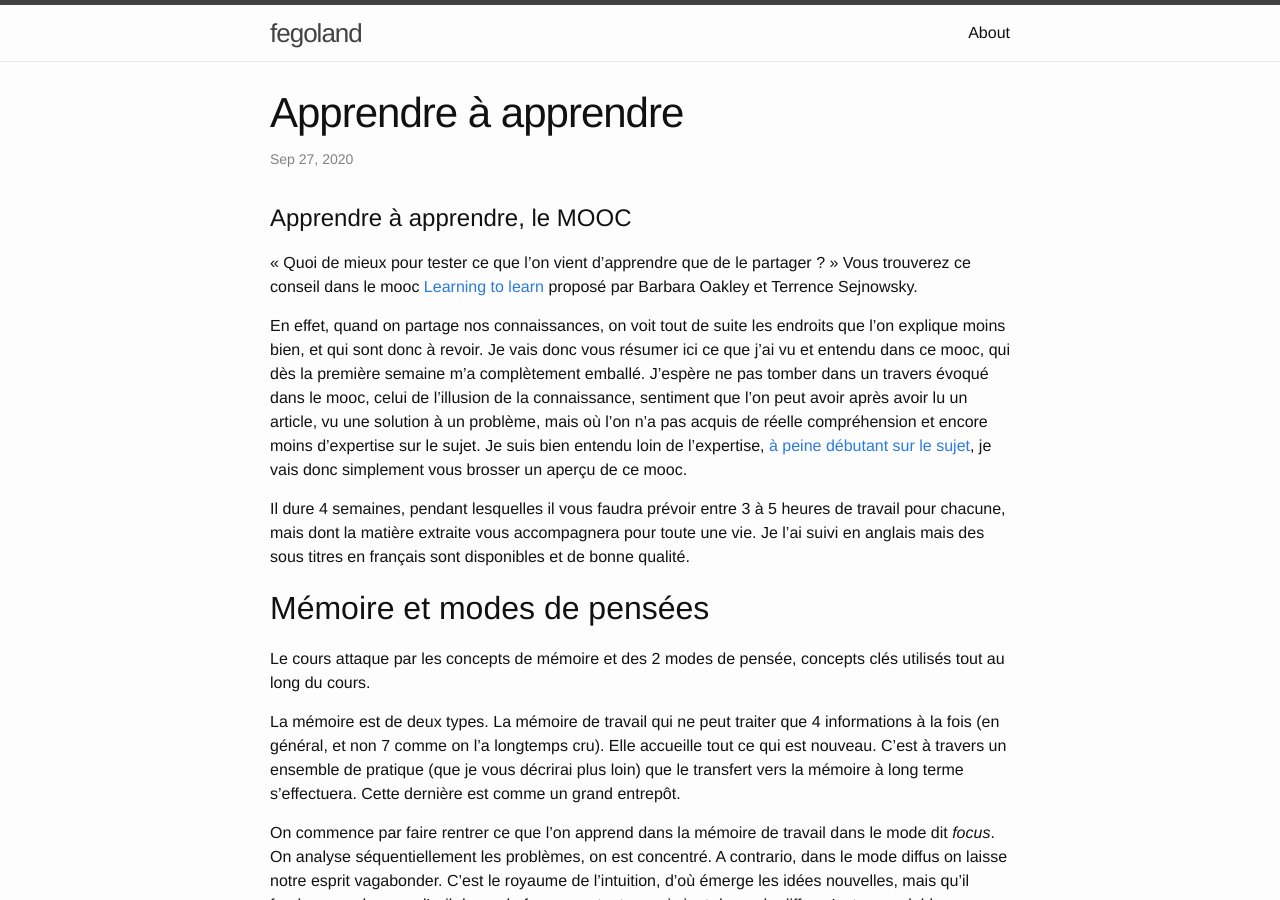
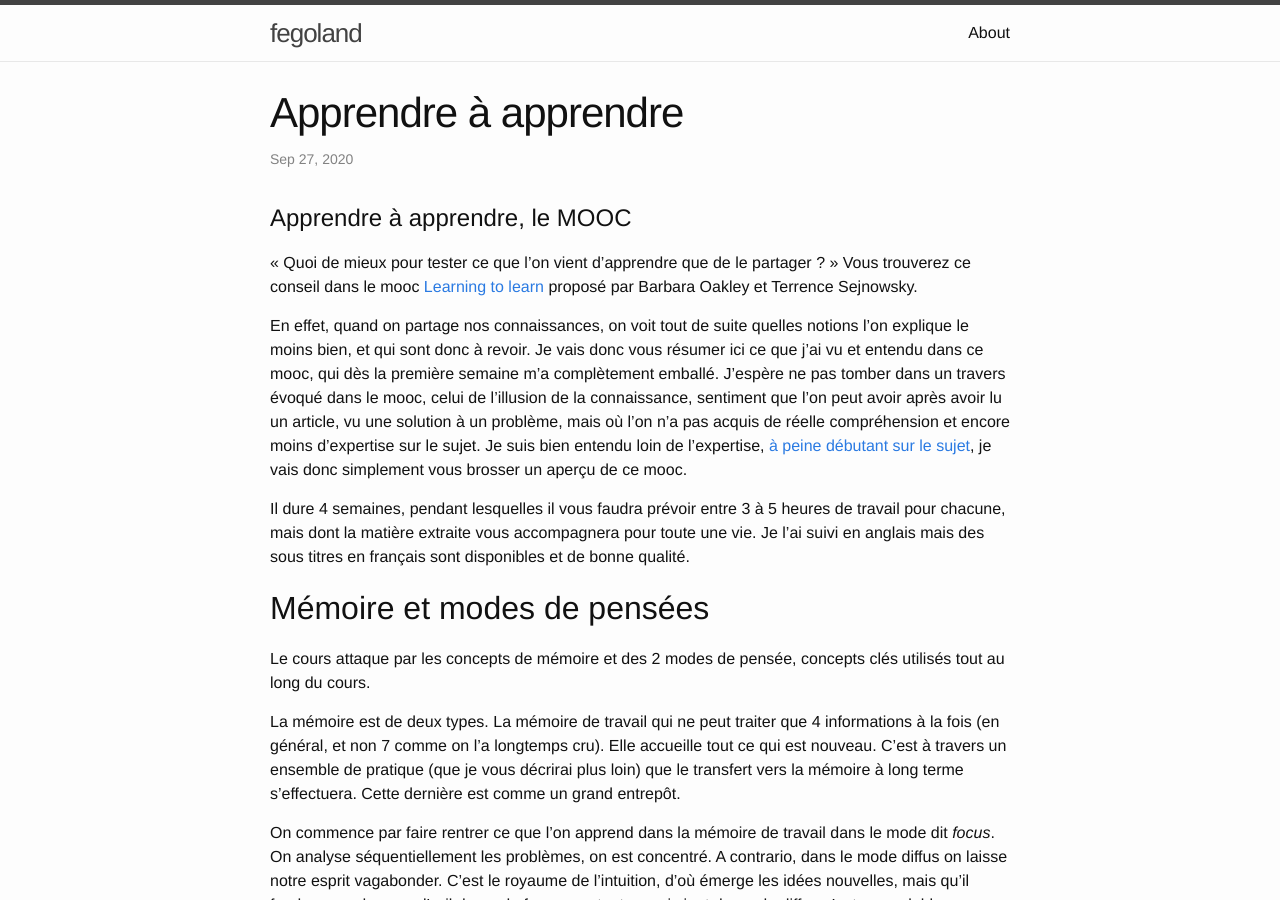
Before and after one commit to fego/fego.github.io, a Jekyll site: the page built from docs/_posts/2020-09-27-Apprendre à apprendre.markdown, in a window 1280 px wide and 900 px high. Built offline with Jekyll 4.4.1, drawn with Linux system fonts in a browser that asks for light colours; our own code applies the rules of GitHub Pages for plain Markdown files.

Commit message:
Reformulation endroits -> notions

```diff
--- a/docs/_posts/2020-09-27-Apprendre à apprendre.markdown
+++ b/docs/_posts/2020-09-27-Apprendre à apprendre.markdown
@@ -5,7 +5,8 @@ Vous trouverez ce conseil dans le mooc
 [Learning to learn](https://www.coursera.org/learn/learning-how-to-learn/home/welcome)
 proposé par Barbara Oakley et Terrence Sejnowsky.
 
-En effet, quand on partage nos connaissances, on voit tout de suite les endroits que l'on explique moins bien, et qui sont donc à revoir.
+En effet, quand on partage nos connaissances, on voit tout de suite quelles
+notions l'on explique le moins bien, et qui sont donc à revoir.
 Je vais donc vous résumer ici ce que j'ai vu et entendu dans ce mooc, qui dès la première semaine m'a complètement emballé.
 J'espère ne pas tomber dans un travers évoqué dans le mooc, celui de l'illusion de la connaissance, sentiment que l'on peut avoir après avoir lu un article, vu une solution à un problème, mais où l'on n'a pas acquis de réelle compréhension et encore moins d'expertise sur le sujet.
 Je suis bien entendu loin de l'expertise, [à peine débutant sur le sujet](https://fr.wikipedia.org/wiki/Effet_Dunning-Kruger), je vais donc simplement vous brosser un aperçu de ce mooc.
```
